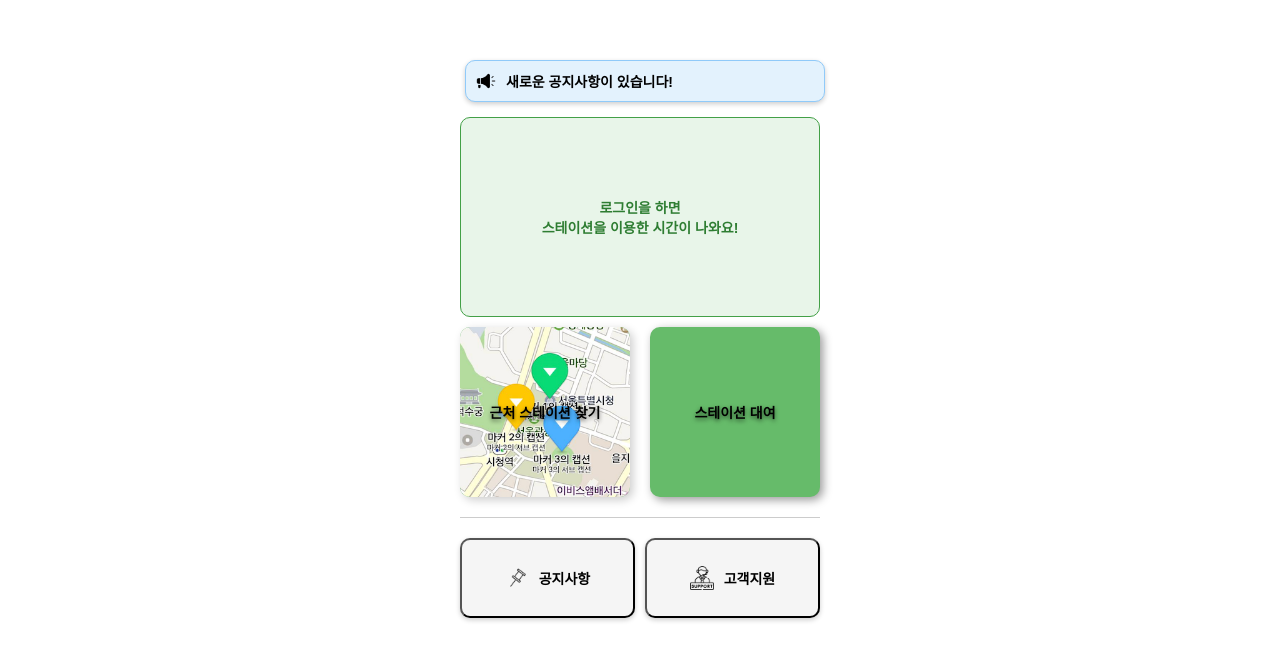
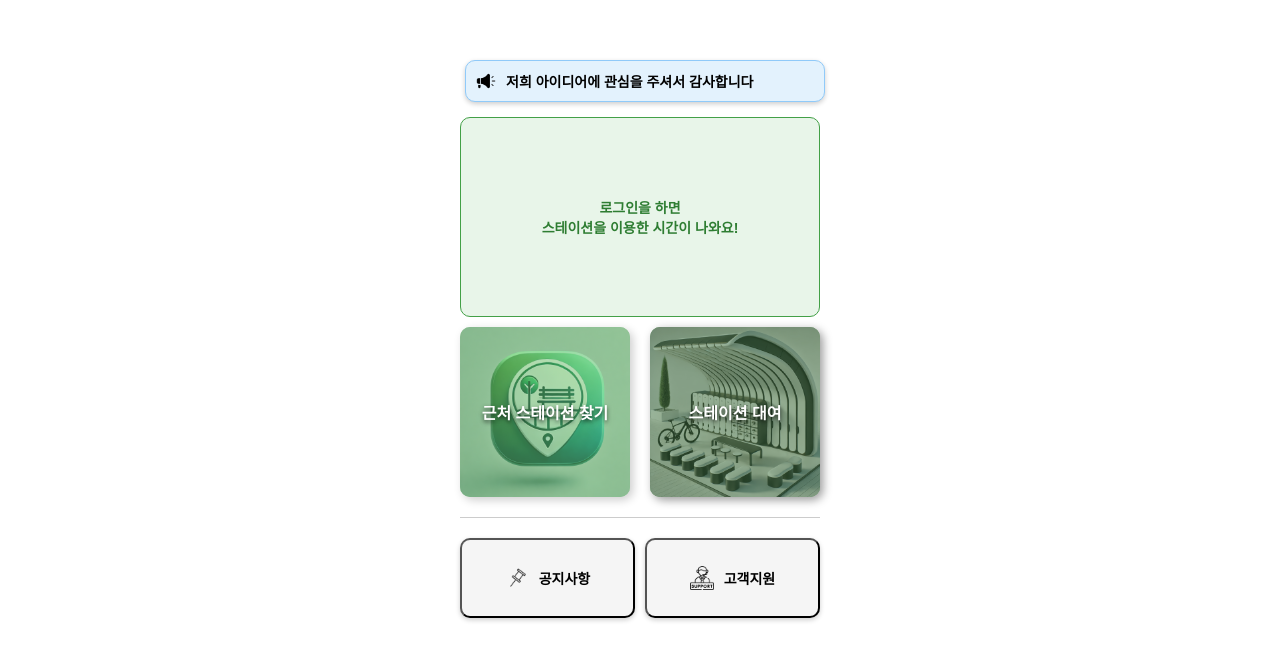
Before and after one commit to 0my20ng/BS.github.io, a plain HTML site: page index.html in a window 1280 px wide. Shown: the part 81-742 px from the top of the page. Drawn offline with Linux system fonts and the light colour scheme.

Commit message:
Add files via upload

```diff
--- a/index.html
+++ b/index.html
@@ -161,14 +161,15 @@
         }
 
         .button-text {
-            position: absolute; /* 이미지 위에 텍스트 배치 */
-            z-index: 2; /* 이미지 위에 표시 */
-            font-size: 14px;
+            position: absolute;
+            z-index: 2; /* 오버레이보다 위에 표시 */
+            font-size: 16px;
             font-weight: bold;
-            color: #000000; /* 텍스트 색상 */
-            text-shadow: 0 2px 4px rgba(0, 0, 0, 0.6); /* 가독성을 위한 그림자 */
+            color: #ffffff; /* 흰색 텍스트 */
+            text-shadow: 0 2px 4px rgba(0, 0, 0, 0.7); /* 가독성 위한 그림자 */
             text-align: center;
         }
+
 
         /* rent-station-button에 그림자 추가 */
         #rent-station-button {
@@ -280,6 +281,27 @@
             margin: 20px 0; /* 위아래 여백 추가 */
         }
 
+        #rent-station-button::before {
+            content: "";
+            position: absolute;
+            top: 0;
+            left: 0;
+            width: 100%;
+            height: 100%;
+            background: rgba(0, 0, 0, 0.4); /* 어두운 반투명 오버레이 */
+            z-index: 1; /* 텍스트 위에 오버레이 */
+        }
+
+        #rent-station-button img {
+            opacity: 0.5; /* 0.0(완전 투명) ~ 1.0(완전 불투명) */
+        }
+
+        #find-nearby-button img {
+            opacity: 0.5; /* 0.0(완전 투명) ~ 1.0(완전 불투명) */
+        }
+
+
+
     </style>
 </head>
 
@@ -295,7 +317,7 @@
         <!-- 파란색 박스 추가 -->
         <div class="blue-box">
             <img src="images/free-icon-megaphone-7362212.png" alt="확성기 이미지" class="box-image">
-            <span class="box-text">새로운 공지사항이 있습니다!</span>
+            <span class="box-text">저희 아이디어에 관심을 주셔서 감사합니다</span>
         </div>
 
 
@@ -307,11 +329,12 @@
         <!-- Buttons for Nearby and Rental -->
         <div class="button-group" style="margin-top: 10px;"> <!-- 위쪽으로 올리기 위해 margin-top 조정 -->
             <button class="button" id="find-nearby-button">
-                <img src="images/5-2-duplicate-marker.png" alt="marker icon" class="button-icon">
+                <img src="images/DALLE-station-founder.png" alt="marker icon" class="button-icon">
                 <span class="button-text">근처 스테이션 찾기</span>
             </button>
 
             <button class="button" id="rent-station-button">
+                <img src="images/bike station.jpg" alt="station icon" class="button-icon">
                 <span class="button-text">스테이션 대여</span>
             </button>
         </div>
```
Also changed, not shown: images/DALLE-station-founder.png (added), images/bike station.jpg (added), images/png-clipart-smiley-illustration-smiley-face-black-and-white-icons-logos-emojis-emojis-thumbnail.png (added).
